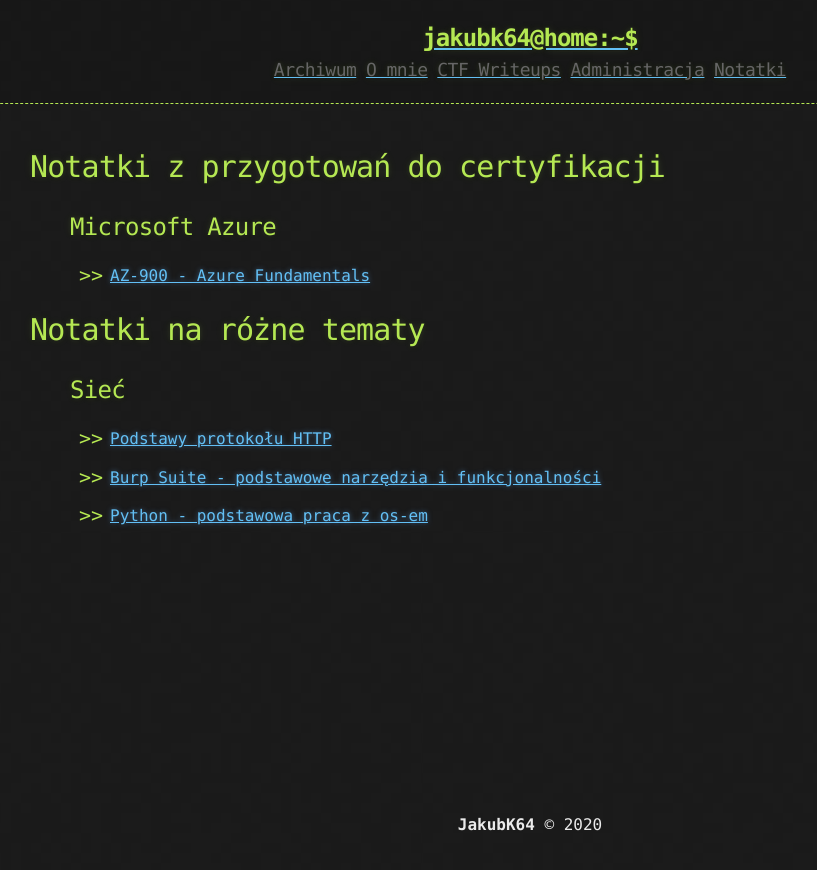
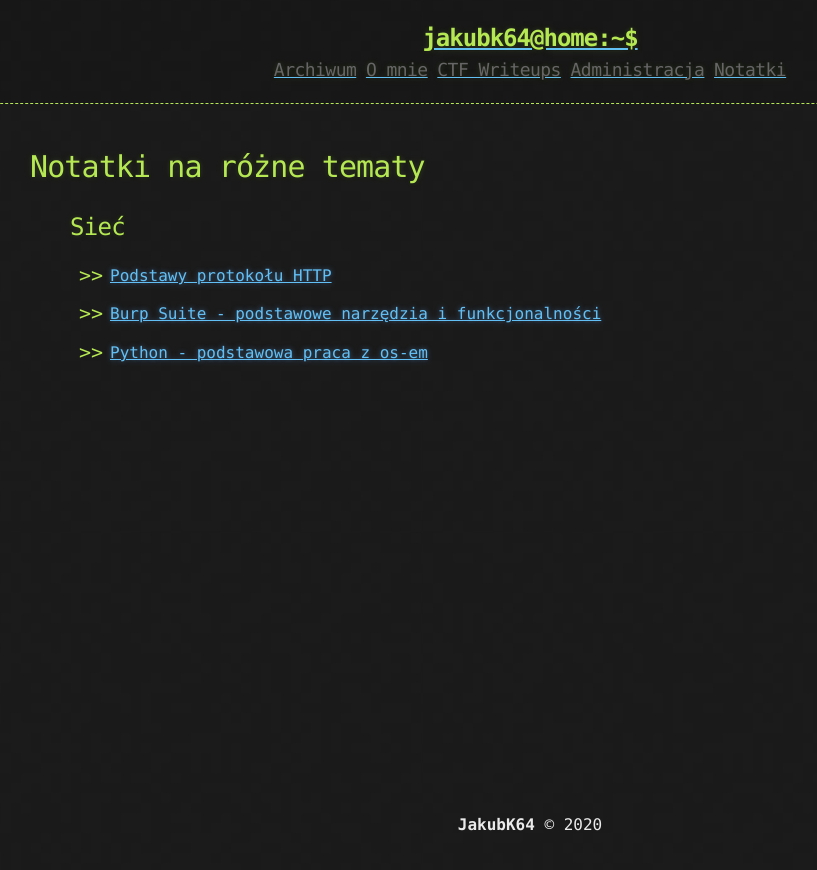
Before and after one commit to JakubK64/jakubk64.github.io, a Jekyll site: the page built from notes.md, in a window 1280 px wide. Shown: the top 870 px of the page, without its empty margins (110-927 px from the left). Built offline with Jekyll 4.4.1, drawn with Linux system fonts in a browser that asks for light colours.

Commit message:
Delete notes for AZ-900

```diff
--- a/notes.md
+++ b/notes.md
@@ -2,16 +2,6 @@
 layout: page
 ---
 
-<section>
-	<h1>Notatki z przygotowań do certyfikacji</h1>
-	<ul>
-		<p><h2>Microsoft Azure</h2>
-			<ol>
-				<li><a href="{{ "/AZ-900-preparation-notes" | prepend: site.baseurl | replace: '//', '/' }}"><p>AZ-900 - Azure Fundamentals</p></a></li>
-			</ol>
-		</p>
-	</ul>
-</section>
 <section>
 	<h1>Notatki na różne tematy</h1>
 	<ul>
```
Also changed, not shown: _posts/2020.05-28-AZ-900-preparation-notes.md (+5 -3 lines).
